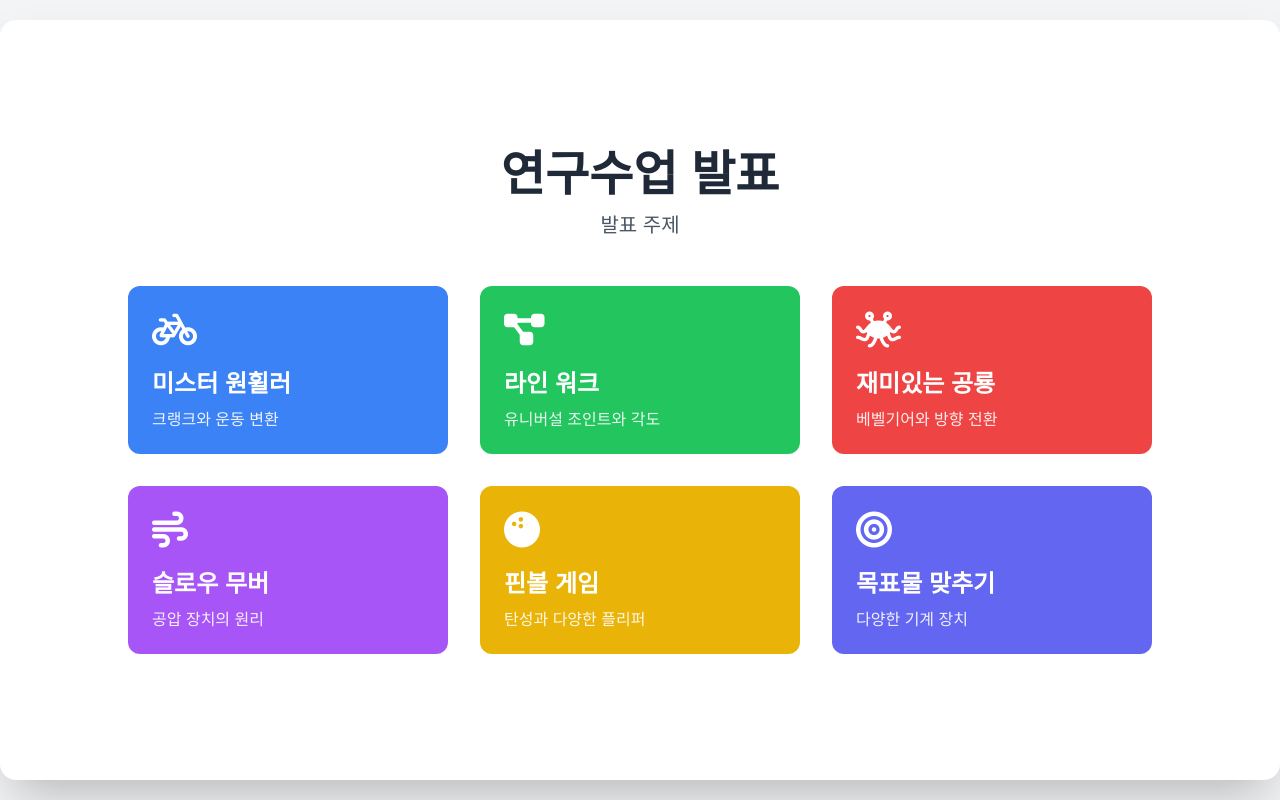
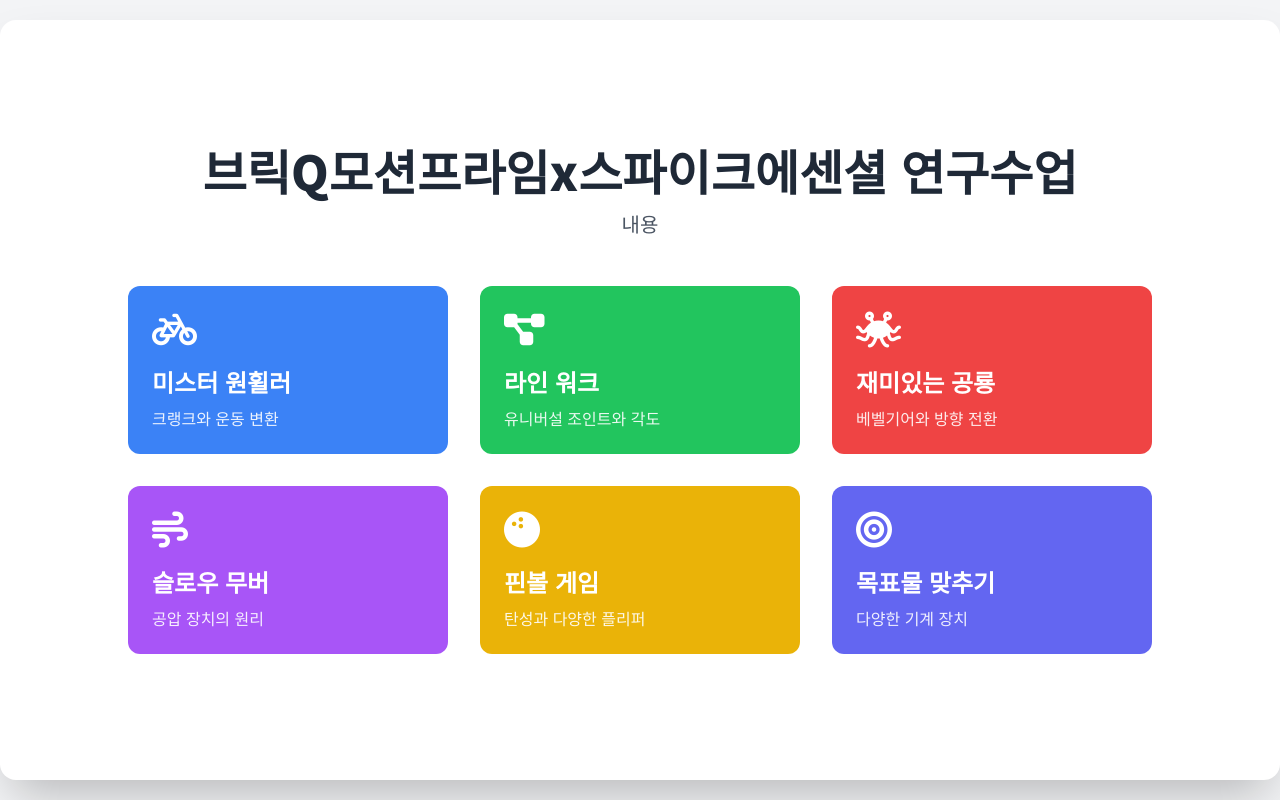
Before and after one commit to River-Jadestone/lessonstudy, a plain HTML site: page index.html in a window 1280 px wide. Drawn offline with nearby package versions, Linux system fonts and the light colour scheme.

Commit message:
Update index.html

```diff
--- a/index.html
+++ b/index.html
@@ -68,8 +68,8 @@
 
             <!-- Home Slide (Table of Contents) -->
             <div id="home-slide" class="active flex-col items-center justify-center p-8 lg:p-12">
-                <h1 class="text-4xl lg:text-5xl font-black text-gray-800 mb-4">연구수업 발표</h1>
-                <p class="text-xl text-gray-600 mb-12">발표 주제</p>
+                <h1 class="text-4xl lg:text-5xl font-black text-gray-800 mb-4">브릭Q모션프라임x스파이크에센셜 연구수업</h1>
+                <p class="text-xl text-gray-600 mb-12">내용</p>
                 <div class="grid grid-cols-2 lg:grid-cols-3 gap-8 w-full max-w-5xl">
                     <!-- Topic Cards -->
                     <div class="topic-card bg-blue-500 text-white p-6 rounded-xl cursor-pointer" data-topic="mr-onewheeler">
```
